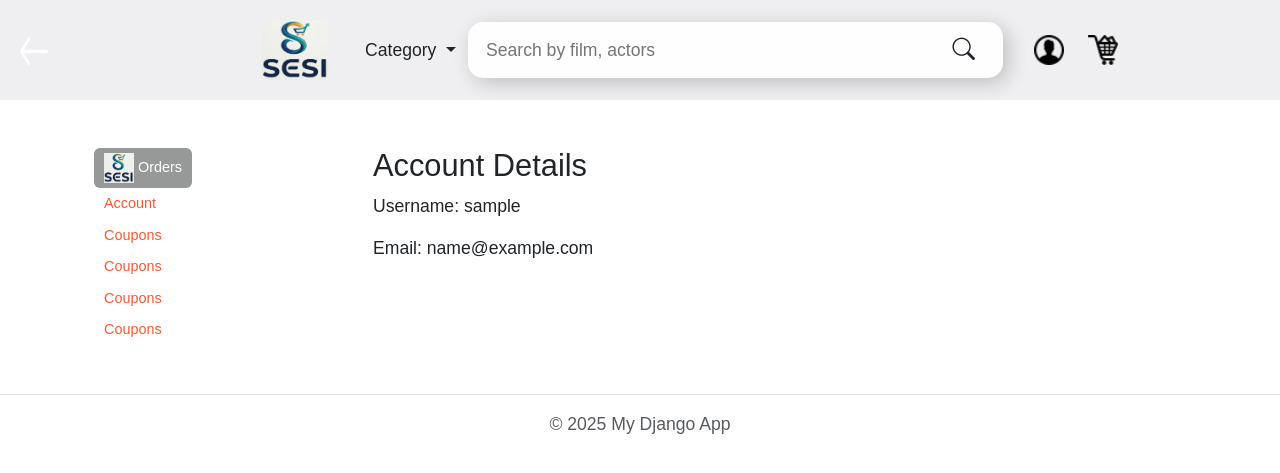
After one commit to alon1194/e-commerce, a Django app: page /shop/profile/1/ in a window 1280 px wide. The commit adds this page. Shown: the top 473 px of the page. Run offline with Django 5.2, Linux system fonts and the light colour scheme; tables that the repository leaves empty hold one stand-in row (values such as "Sample post"); style sheets or scripts are compiled from the project's sources; some libraries are stand-ins or nearby versions.

Commit message:
profile and cart

```diff
--- a/oms/shop/urls.py
+++ b/oms/shop/urls.py
@@ -1,10 +1,12 @@
 from django.urls import path,include
-from .views import HomePageView, hi, Product
+from .views import HomePageView, Product
+from django.urls import path
+from .views import ProfileView
 app_name = "shop"
 urlpatterns = [
     path("", HomePageView.as_view(), name="home"),
     path("Product/", Product, name="Product"),
-      path("hi/", hi, name="hi"),
+    path('profile/<int:pk>/', ProfileView.as_view(), name='profile'),
 
 
 
--- a/oms/shop/views.py
+++ b/oms/shop/views.py
@@ -1,9 +1,13 @@
 from django.views.generic import View
 from django.shortcuts import render
+from django.views.generic import DetailView
+from django.contrib.auth.models import User
 class HomePageView(View):
     def get(self, request):
         return render(request, 'shop/home.html')
-def hi(request):
-     return render(request, "shop/hi.html")
+class ProfileView(DetailView):
+    model = User
+    template_name = "shop/profile.html"
+    context_object_name = "user_profile"
 def Product(request):
      return render(request, "shop/Product.html")
--- a/oms/templates/base.html
+++ b/oms/templates/base.html
@@ -15,5 +15,6 @@
  {% include "partials/footer.html" %}
  {% load static %}
  <script src="{% static 'js/bootstrap.bundle.js' %}"></script>
+ <script src="https://cdn.jsdelivr.net/npm/bootstrap@5.3.0/dist/js/bootstrap.bundle.min.js"></script>
  </body>
 </html>
--- a/oms/templates/partials/header.html
+++ b/oms/templates/partials/header.html
@@ -19,7 +19,7 @@ body {
 
 
 .top-nav {
-    background-color: #1d3f91;
+    background-color: #efeff1;
     width: 100%;
     margin: 0;
     padding: 20px;
@@ -42,15 +42,18 @@ body {
     align-items: center;
     width: 100%;
     max-width: 650px;
-    gap: 50px;
-     margin-left:175px;
+    gap: 15px;
+}
+
+.nav-icons {
+    margin-left: auto; /* pushes icons to right */
 }
 
 /* Search box */
 .search-box {
     display: flex;
     align-items: center;
-    background: #e3e3e3;
+    background: #fffefe;
     border-radius: 15px;
     padding: 5px 16px;
     flex: 1 1 0;
@@ -94,7 +97,30 @@ body {
     gap:70px;
 
 }
+.nav_link {
+    transition: transform 0.2s ease, color 0.2s ease;
+    will-change: transform;
+    transform: translateZ(0);
+      border: none !important;
 
+}
+
+.nav_link:hover {
+    color: #1d1919;
+    transform: scale(1.05);
+}
+
+
+.hover-dropdown:hover .dropdown-menu {
+    display: block;
+    margin-top: 0;
+}
+.dropdown-item:focus,
+.dropdown-item:active {
+  background-color: transparent !important;
+  color: inherit !important;
+  box-shadow: none !important;
+}
 </style>
 </head>
 <body>
@@ -107,26 +133,44 @@ body {
         <img src="{% static 'image/vector.png' %}" alt="Logo" style="width:28px; height:28px;">
     </a>
 </div>
-    <a href="{% url 'shop:home' %}" class="logo">
-        <img src="{% static 'image/sesi.jpeg' %}" alt="Logo">
+    <a href="{% url 'shop:home' %}" class="logo me-4">
+        <img class = "rounded-3" src="{% static 'image/sesi.jpeg' %}" alt="Logo">
 
     </a>
+    <div class="btn-group hover-dropdown">
+  <button class="btn dropdown-toggle nav_link" type="button" data-bs-toggle="dropdown" data-bs-auto-close="inside" aria-expanded="false">
+     Category
+  </button>
+  <ul class="dropdown-menu">
+    <li><a class="dropdown-item" href="#">Home and Kitchen</a></li>
+    <li><a class="dropdown-item" href="#">Men's Clothing</a></li>
+    <li><a class="dropdown-item" href="#">Men's Shoes</a></li>
+    <li><a class="dropdown-item" href="#">Women's Shoes</a></li>
+    <li><a class="dropdown-item" href="#">Women's Shoes</a></li>
+  </ul>
+</div>
+
 
 
   <div class="search-icon-wrapper">
-        <form class="search-box ">
+
+    <form class="search-box me-3">
         <input type="search" placeholder="Search by film, actors">
         <button class="btn search-btn" type="submit">
             <i class="bi bi-search"></i>
         </button>
     </form>
 
-            <i class="bi bi-person-circle"></i>
+    <div class="nav-icons d-flex align-items-center gap-2">
+       <a href="{% url 'shop:profile' request.user.id %}" class="me-3">
+            <img style="width:30px; height:30px;" src="{% static 'image/profile.png' %}">
         </a>
-        <nav class="navbar navbar-light bg-light mb-3">
 
-</nav>
+        <a href="{% url 'shop:home' %}">
+            <img style="width:30px; height:30px;" src="{% static 'image/cart.png' %}">
+        </a>
     </div>
+
 </div>
 
 
--- /dev/null
+++ b/oms/templates/shop/profile.html
@@ -0,0 +1,85 @@
+{% extends "base.html" %}
+
+{% block content %}
+  {% load static %}
+<style>
+  .nav-pills .nav-link.active {
+    background-color: #979898 !important;
+    color: white !important;
+    padding: 5px 10px !important;
+    width: fit-content !important;
+    font-size: 0.9rem !important;
+  }
+
+
+  .nav-pills .nav-link {
+    padding: 5px 10px !important;
+    width: fit-content !important;
+    font-size: 0.9rem !important;
+  }
+  .Orders img {
+    height: 60px;   /* adjust as needed */
+    width: auto;    /* keep aspect ratio */
+    margin-left: 100px;
+
+
+}
+</style>
+ <div class="container mt-4">
+  <div class="row">
+
+    <!-- LEFT SIDEBAR -->
+  <div class="col-md-3">
+  <div class="nav flex-column nav-pills" role="tablist">
+      <button class="nav-link active" data-bs-toggle="pill" data-bs-target="#orders">
+        <img  style="width:30px; height:30px;" src="{% static 'image/sesi.jpeg' %}" class="btn-icon" alt="Orders">
+    Orders
+    </button>
+
+    <button class="nav-link    " data-bs-toggle="pill" data-bs-target="#account">
+      Account
+    </button>
+    <button class="nav-link" data-bs-toggle="pill" data-bs-target="#coupons">
+      Coupons
+    </button>
+     <button class="nav-link" data-bs-toggle="pill" data-bs-target="#coupons">
+      Coupons
+    </button>
+     <button class="nav-link" data-bs-toggle="pill" data-bs-target="#coupons">
+      Coupons
+    </button>
+     <button class="nav-link" data-bs-toggle="pill" data-bs-target="#coupons">
+      Coupons
+    </button>
+
+  </div>
+</div>
+
+    <!-- RIGHT CONTENT -->
+   <div class="col-md-9">
+  <div class="tab-content">
+
+
+
+    <div class="tab-pane fade" id="orders">
+      <h3>Your Orders</h3>
+      <p>No orders yet.</p>
+    </div>
+      <div class="tab-pane fade show active" id="account">
+      <h3>Account Details</h3>
+      <p>Username: {{ user_profile.username }}</p>
+      <p>Email: {{ user_profile.email }}</p>
+    </div>
+
+    <div class="tab-pane fade" id="coupons">
+      <h3>Coupons</h3>
+      <p>No coupons available.</p>
+    </div>
+
+  </div>
+</div>
+  </div>
+</div>
+
+
+{% endblock %}
```
Also changed, not shown: oms/shop/models.py (+33 -0 lines), oms/templates/shop/hi.html (deleted, +0 -9 lines), oms/userauth/models.py (+0 -30 lines), oms/shop/migrations/0003_category_product.py (added), oms/static/image/cart.png (added), oms/static/image/profile.png (added), oms/userauth/migrations/0003_remove_product_category_delete_category_and_more.py (added). Lines whose indentation alone changed are shown as unchanged.
